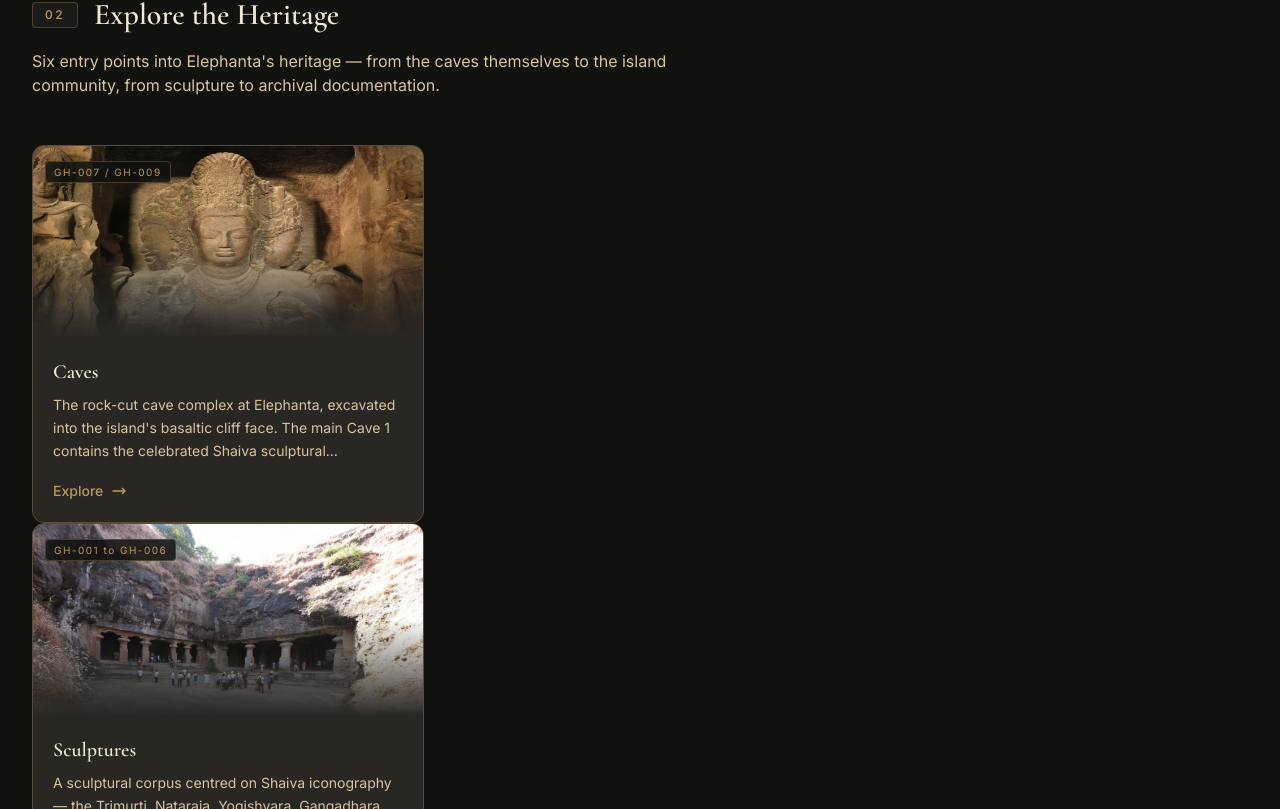
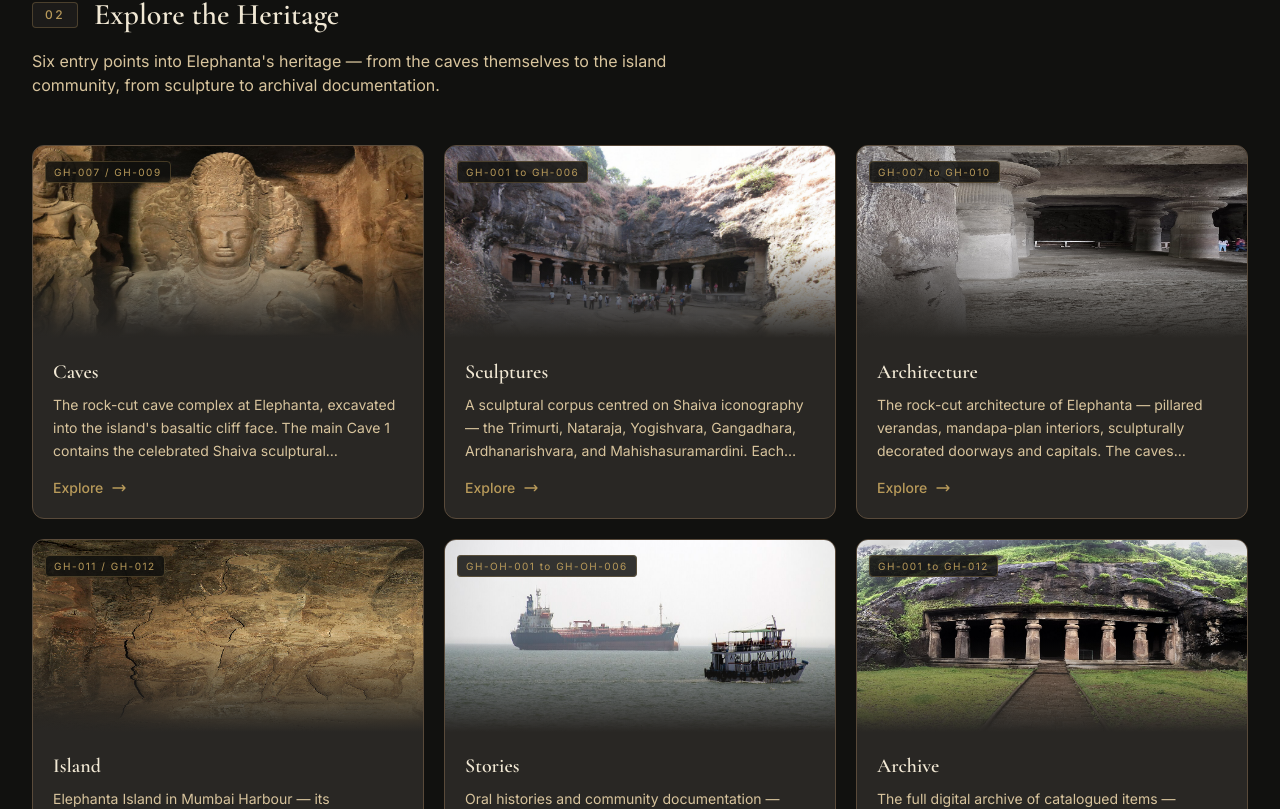
Before and after one commit to Gamerevolusion/Gharpuri, a Next.js app: page / in a window 1280 px wide. Shown: the part 2331-3140 px from the top of the page. Built offline with nearby package versions, Linux system fonts and the light colour scheme.

Commit message:
fix: resolve archive grid layout and add comprehensive README

```diff
--- a/src/components/archive/Archive.tsx
+++ b/src/components/archive/Archive.tsx
@@ -126,10 +126,10 @@ export default function Archive() {
             {filteredItems.map((item) => (
               <article
                 key={item.id}
-                className="bg-[#292724] border border-[#594A3A] rounded-xl overflow-hidden hover:border-[#B89A5A]/50 transition-all duration-300 hover:-translate-y-0.5 group card-hover"
+                className="bg-[#292724] border border-[#594A3A] rounded-xl overflow-hidden hover:border-[#B89A5A]/50 transition-all duration-300 hover:-translate-y-0.5 group card-hover h-full flex flex-col"
               >
                 {/* Image */}
-                <div className="relative h-44 overflow-hidden">
+                <div className="relative h-44 overflow-hidden flex-shrink-0">
                   <Image
                     src={item.image}
                     alt={item.title}
@@ -141,7 +141,7 @@ export default function Archive() {
                 </div>
 
                 {/* Catalog metadata */}
-                <div className="p-4">
+                <div className="p-4 flex-1 flex flex-col justify-between">
                   <div className="flex items-center justify-between mb-2">
                     <span className="text-[10px] tracking-[0.15em] text-[#B89A5A] font-mono bg-[#11110F]/60 px-2 py-0.5 rounded border border-[#B89A5A]/20">
                       {item.id}
--- a/src/components/hero/Explore.tsx
+++ b/src/components/hero/Explore.tsx
@@ -36,10 +36,10 @@ export default function Explore() {
           {exploreCategories.map((category) => (
             <article
               key={category.id}
-              className="group relative bg-[#292724] border border-[#594A3A] rounded-xl overflow-hidden hover:border-[#B89A5A]/50 transition-all duration-300 hover:-translate-y-0.5 card-hover"
+              className="group relative bg-[#292724] border border-[#594A3A] rounded-xl overflow-hidden hover:border-[#B89A5A]/50 transition-all duration-300 hover:-translate-y-0.5 card-hover h-full flex flex-col"
             >
               {/* Image */}
-              <div className="relative h-48 overflow-hidden">
+              <div className="relative h-48 overflow-hidden flex-shrink-0">
                 <Image
                   src={category.image}
                   alt={`${category.title} — Elephanta heritage`}
@@ -60,7 +60,7 @@ export default function Explore() {
               </div>
 
               {/* Content */}
-              <div className="p-5">
+              <div className="p-5 flex-1 flex flex-col justify-between">
                 <h3 className="font-display text-xl font-semibold text-[#F1E8D4] mb-2 group-hover:text-[#B89A5A] transition-colors duration-200">
                   {category.title}
                 </h3>
--- a/src/components/preservation/Preservation.tsx
+++ b/src/components/preservation/Preservation.tsx
@@ -80,7 +80,7 @@ export default function Preservation() {
           {pillars.map((pillar, idx) => (
             <div
               key={pillar.title}
-              className="bg-[#292724] border border-[#594A3A] rounded-xl p-5 hover:border-[#B89A5A]/50 transition-all duration-300 hover:-translate-y-0.5 group card-hover"
+              className="bg-[#292724] border border-[#594A3A] rounded-xl p-5 hover:border-[#B89A5A]/50 transition-all duration-300 hover:-translate-y-0.5 group card-hover h-full flex flex-col"
             >
               <div
                 className="w-8 h-8 rounded-full flex items-center justify-center mb-4 text-xs font-bold text-[#11110F]"
--- a/src/components/sculptures/Sculptures.tsx
+++ b/src/components/sculptures/Sculptures.tsx
@@ -49,12 +49,10 @@ export default function Sculptures() {
 
           {/* Editorial gallery — not uniform cards */}
           <StaggerReveal className="grid grid-cols-1 lg:grid-cols-2 gap-6 lg:gap-8" staggerDelay={100}>
-            {sculptures.map((sculpture, idx) => (
+            {sculptures.map((sculpture) => (
               <article
                 key={sculpture.id}
-                className={`group relative bg-[#292724] border border-[#594A3A] rounded-xl overflow-hidden hover:border-[#B89A5A]/50 transition-all duration-300 hover:-translate-y-0.5 ${
-                  idx % 2 === 0 ? "lg:col-start-1" : "lg:col-start-2"
-                }`}
+                className="group relative bg-[#292724] border border-[#594A3A] rounded-xl overflow-hidden hover:border-[#B89A5A]/50 transition-all duration-300 hover:-translate-y-0.5 h-full flex flex-col justify-between"
               >
                 {/* Image */}
                 <div className="relative aspect-[4/3] lg:aspect-[16/10] overflow-hidden">
--- a/src/components/ui/Reveal.tsx
+++ b/src/components/ui/Reveal.tsx
@@ -1,6 +1,6 @@
 "use client";
 
-import { useEffect, useRef, useState, useSyncExternalStore } from "react";
+import { useEffect, useRef, useState, useSyncExternalStore, Children } from "react";
 import type { ReactNode, CSSProperties } from "react";
 
 function subscribeReducedMotion(callback: () => void) {
@@ -86,25 +86,27 @@ export function Reveal({
 export function StaggerReveal({
   children,
   className = "",
+  itemClassName = "",
   staggerDelay = 80,
 }: {
   children: ReactNode;
   className?: string;
+  itemClassName?: string;
   staggerDelay?: number;
 }) {
-  const childArray = Array.isArray(children) ? children : [children];
+  const childArray = Children.toArray(children);
 
   return (
-    <>
+    <div className={className}>
       {childArray.map((child, idx) => (
         <Reveal
           key={idx}
           delay={idx === 0 ? 0 : idx * staggerDelay}
-          className={className}
+          className={`h-full ${itemClassName}`}
         >
           {child}
         </Reveal>
       ))}
-    </>
+    </div>
   );
 }
```
Also changed, not shown: 1 other file (tests, documents, lock files or other folders).
